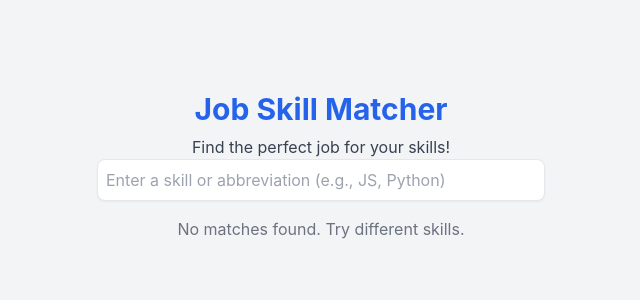
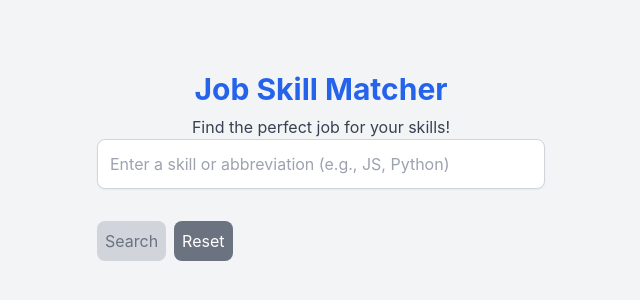
Before and after one commit to WilliamWangDev/Job-Skill-Matcher, a React (Create React App) app in the folder frontend/: page / in a window 1280 px wide. Shown: the part 234-534 px from the top of the page, without its empty margins (319-959 px from the left). Built offline with nearby package versions, Linux system fonts and the light colour scheme.

Commit message:
polish the UI

```diff
--- a/frontend/src/App.jsx
+++ b/frontend/src/App.jsx
@@ -16,6 +16,7 @@ function App() {
   const [results, setResults] = useState([]);
   const [selectedSkills, setSelectedSkills] = useState([]);
   const [error, setError] = useState("");
+  const [searchPerformed, setSearchPerformed] = useState(false); // Track if a search was performed
 
   // Initialize the Trie on component mount
   useEffect(() => {
@@ -25,15 +26,19 @@ function App() {
   }, []);
 
   const handleSkillSelect = (skill) => {
-    // Add skill to selected skills if not already added
     if (!selectedSkills.includes(skill)) {
       setSelectedSkills([...selectedSkills, skill]);
     }
   };
 
+  const handleRemoveSkill = (skill) => {
+    setSelectedSkills(selectedSkills.filter((s) => s !== skill));
+  };
+
   const handleSearch = async () => {
     try {
       setError("");
+      setSearchPerformed(true); // Mark search as performed
       const data = await fetchMatchedJobs(selectedSkills.join(", "));
       setResults(data);
     } catch (err) {
@@ -41,31 +46,67 @@ function App() {
     }
   };
 
+  const handleReset = () => {
+    setSelectedSkills([]);
+    setResults([]);
+    setError("");
+    setSearchPerformed(false); // Reset search state
+  };
+
   return (
     <div className="min-h-screen bg-gray-100 flex flex-col items-center justify-center p-4">
       <h1 className="text-3xl font-bold text-blue-600">Job Skill Matcher</h1>
-      <p className="mt-2 text-gray-700">Find the perfect job for your skills!</p>
+      <p className="mt-2 text-gray-700">
+        Find the perfect job for your skills!
+      </p>
       <SearchBar trie={trie} onSkillSelect={handleSkillSelect} />
+      <div className="mt-4 w-full max-w-md">
         {selectedSkills.length > 0 && (
-        <div className="mt-4">
-          <h2 className="text-lg font-semibold">Selected Skills:</h2>
-          <ul className="mt-2">
+          <div className="mt-4 w-full max-w-md">
+            <h2 className="text-lg font-semibold text-gray-700">
+              Selected Skills:
+            </h2>
+            <ul className="mt-2 flex flex-wrap">
               {selectedSkills.map((skill, idx) => (
-              <li key={idx} className="inline-block bg-blue-100 text-blue-600 px-3 py-1 rounded-full m-1">
+                <li
+                  key={idx}
+                  className="relative bg-blue-100 text-blue-600 px-4 py-2 rounded-full m-1 flex items-center shadow-sm"
+                >
                   {skill}
+                  <button
+                    onClick={() => handleRemoveSkill(skill)}
+                    className="absolute top-0 right-0 -mt-2 -mr-2 bg-red-500 text-white rounded-full h-6 w-6 flex items-center justify-center text-xs hover:bg-red-600"
+                    aria-label="Remove skill"
+                  >
+                    ✕
+                  </button>
                 </li>
               ))}
             </ul>
+          </div>
+        )}
+        <div className="mt-4 flex space-x-2">
           <button
             onClick={handleSearch}
-            className="mt-4 bg-blue-600 text-white p-2 rounded-lg hover:bg-blue-700"
+            disabled={selectedSkills.length === 0}
+            className={`p-2 rounded-lg ${
+              selectedSkills.length > 0
+                ? "bg-blue-600 text-white hover:bg-blue-700"
+                : "bg-gray-300 text-gray-500 cursor-not-allowed"
+            }`}
           >
             Search
           </button>
+          <button
+            onClick={handleReset}
+            className="bg-gray-500 text-white p-2 rounded-lg hover:bg-gray-600"
+          >
+            Reset
+          </button>
         </div>
-      )}
+      </div>
       {error && <p className="text-red-500 mt-4">{error}</p>}
-      <Results results={results} />
+      <Results results={results} searchPerformed={searchPerformed} />
     </div>
   );
 }
--- a/frontend/src/components/Results.jsx
+++ b/frontend/src/components/Results.jsx
@@ -1,6 +1,10 @@
 import React from "react";
 
-function Results({ results }) {
+function Results({ results, searchPerformed }) {
+  if (!searchPerformed) {
+    return null; // Don't show anything if a search hasn't been performed
+  }
+
   if (!results || results.length === 0) {
     return <p className="text-gray-500 mt-4">No matches found. Try different skills.</p>;
   }
@@ -11,15 +15,15 @@ function Results({ results }) {
       <ul className="mt-4 space-y-4">
         {results.map((result, index) => (
           <li key={index} className="p-4 border rounded-lg shadow-sm bg-white">
-            <h3 className="text-lg font-bold">{result.title}</h3>
-            <p className="text-sm text-gray-700">
-              Relevance: <span className="font-semibold">{result.relevance}%</span>
+            <h3 className="text-lg font-bold text-gray-800">{result.title}</h3>
+            <p className="text-sm text-gray-600">
+              Relevance: <span className="font-semibold text-blue-600">{result.relevance}%</span>
             </p>
             <p className="mt-2 text-gray-700">{result.comment}</p>
             {result.suggestions && result.suggestions.length > 0 && (
-              <div className="mt-2">
+              <div className="mt-3">
                 <h4 className="text-sm font-semibold text-gray-800">Suggestions:</h4>
-                <ul className="list-disc list-inside text-sm text-gray-700">
+                <ul className="list-disc list-inside text-sm text-gray-700 mt-1">
                   {result.suggestions.map((suggestion, idx) => (
                     <li key={idx}>{suggestion}</li>
                   ))}
--- a/frontend/src/components/SearchBar.jsx
+++ b/frontend/src/components/SearchBar.jsx
@@ -8,12 +8,14 @@ function SearchBar({ trie, onSkillSelect }) {
   const [fuse, setFuse] = useState(null);
 
   useEffect(() => {
-    const skills = trie ? trie.search("") : []; // Get all skills from Trie
-    const fuseInstance = new Fuse(skills, {
-      includeScore: true,
-      threshold: 0.3, // Adjust threshold for fuzzy matching
-    });
-    setFuse(fuseInstance);
+    if (trie) {
+      const skills = trie.search(""); // Get all skills from the Trie
+      const fuseInstance = new Fuse(skills, {
+        includeScore: true,
+        threshold: 0.3, // Adjust for fuzzy matching leniency
+      });
+      setFuse(fuseInstance);
+    }
   }, [trie]);
 
   const handleChange = (e) => {
@@ -25,19 +27,19 @@ function SearchBar({ trie, onSkillSelect }) {
       return;
     }
 
-    // Check for abbreviation match
+    // Check for abbreviation matches
     const abbrevMatch = abbreviations[value.toUpperCase()];
     const abbrevSuggestions = abbrevMatch ? [abbrevMatch] : [];
 
-    // Trie-based suggestions
+    // Get Trie-based suggestions
     const trieSuggestions = trie ? trie.search(value.trim()) : [];
 
-    // Fuse-based fuzzy matching
+    // Get Fuse.js fuzzy suggestions
     const fuseSuggestions = fuse
       ? fuse.search(value.trim()).map((result) => result.item)
       : [];
 
-    // Combine and remove duplicates
+    // Merge and remove duplicates
     const mergedSuggestions = Array.from(
       new Set([...abbrevSuggestions, ...trieSuggestions, ...fuseSuggestions])
     );
@@ -46,8 +48,8 @@ function SearchBar({ trie, onSkillSelect }) {
   };
 
   const handleSuggestionClick = (suggestion) => {
-    onSkillSelect(suggestion); // Add selected skill
-    setInput(""); // Clear input after selection
+    onSkillSelect(suggestion); // Pass the selected skill back to the parent
+    setInput(""); // Clear the input field
     setSuggestions([]); // Clear suggestions
   };
 
@@ -58,15 +60,15 @@ function SearchBar({ trie, onSkillSelect }) {
         placeholder="Enter a skill or abbreviation (e.g., JS, Python)"
         value={input}
         onChange={handleChange}
-        className="w-full p-2 border rounded-lg shadow-sm focus:outline-none focus:ring focus:ring-blue-300"
+        className="w-full p-3 border border-gray-300 rounded-lg shadow-sm focus:outline-none focus:ring-2 focus:ring-blue-400"
       />
       {suggestions.length > 0 && (
-        <ul className="border rounded-lg mt-2 p-2 bg-white shadow-md">
+        <ul className="border border-gray-200 rounded-lg mt-2 bg-white shadow-lg">
           {suggestions.map((suggestion, idx) => (
             <li
               key={idx}
               onClick={() => handleSuggestionClick(suggestion)}
-              className="p-1 hover:bg-gray-200 cursor-pointer"
+              className="p-2 hover:bg-gray-100 cursor-pointer"
             >
               {suggestion}
             </li>
```
Lines whose indentation alone changed are shown as unchanged.
